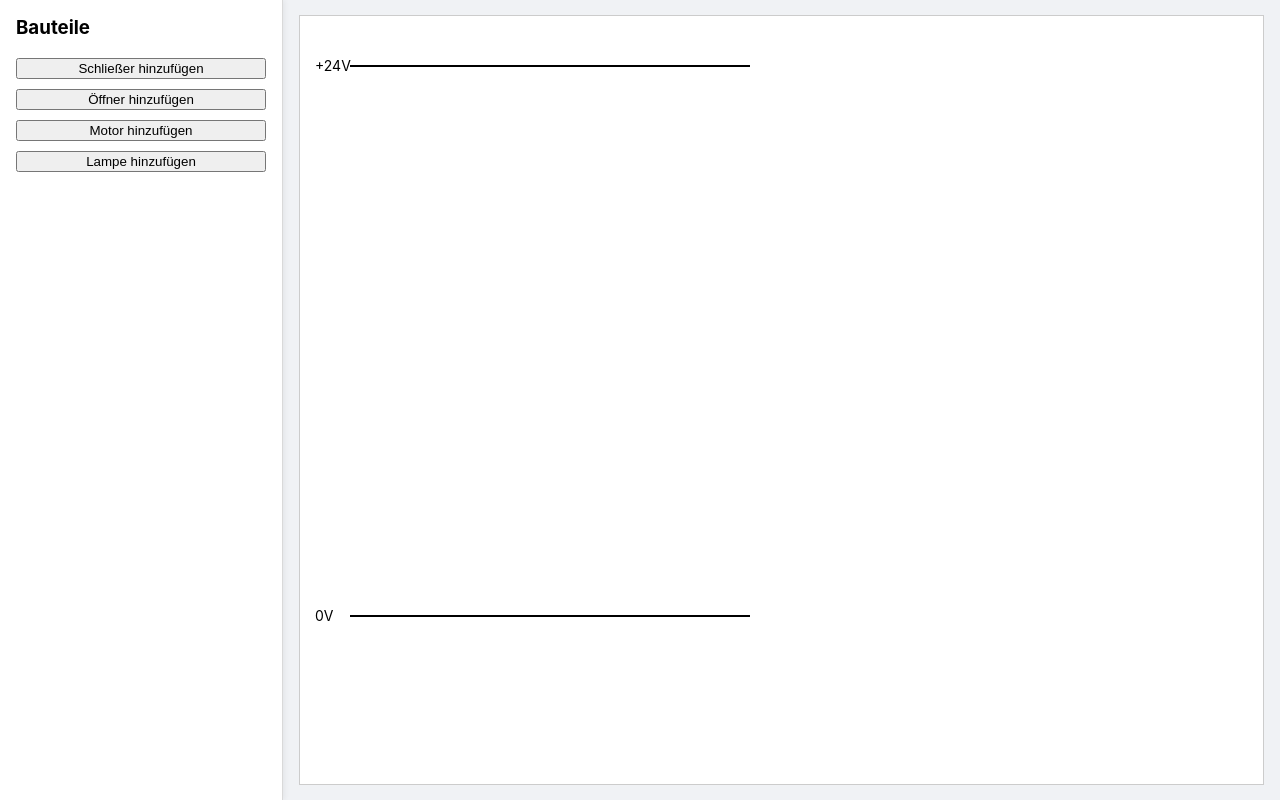
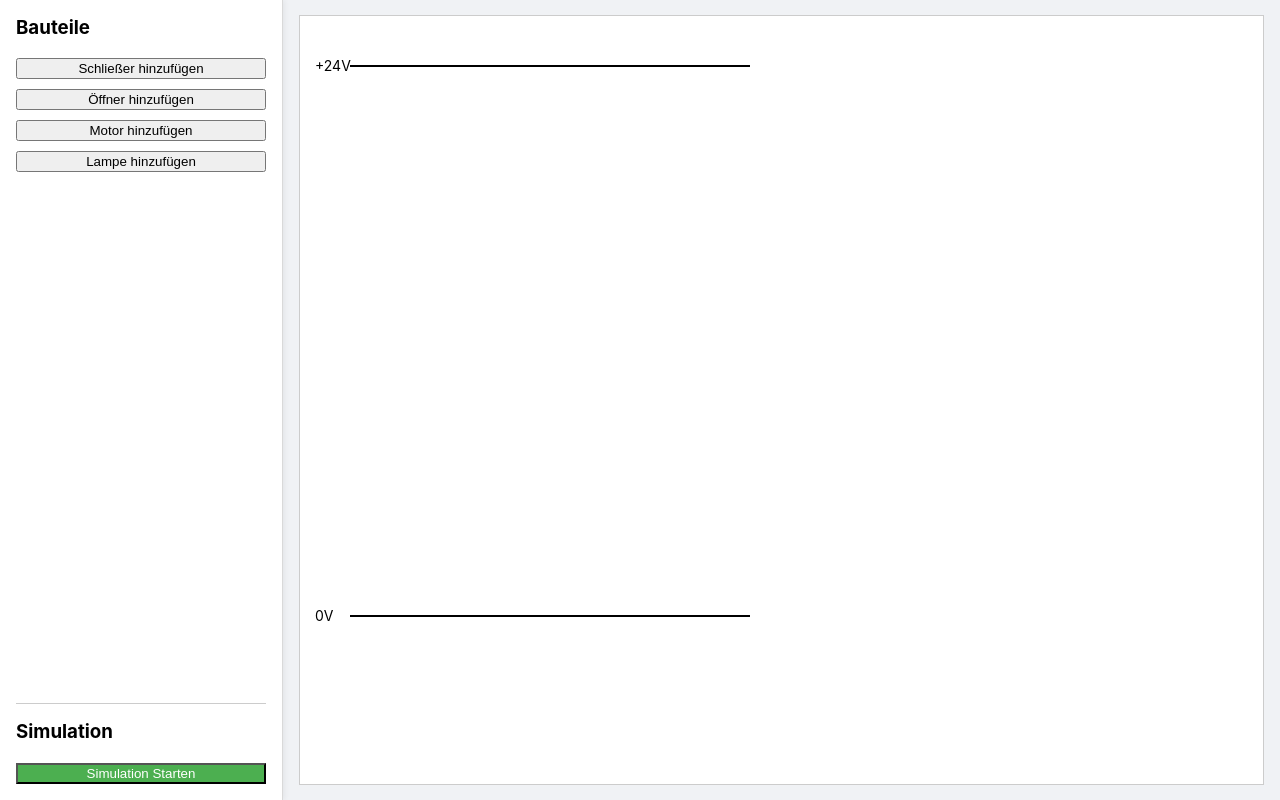
Before and after one commit to TFM21C/Plan-Technik, a React (Create React App) app: page / in a window 1280 px wide. Built offline with nearby package versions, Linux system fonts and the light colour scheme.

Commit message:
Add play/stop simulation functionality

```diff
--- a/src/App.tsx
+++ b/src/App.tsx
@@ -24,6 +24,7 @@ export default function App() {
   const [connectingInfo, setConnectingInfo] = React.useState<ConnectingInfo>({ startPinId: null });
   const [mousePosition, setMousePosition] = React.useState({ x: 0, y: 0 });
   const [selectedComponentId, setSelectedComponentId] = React.useState<string | null>(null);
+  const [isSimulating, setIsSimulating] = React.useState<boolean>(false); // NEU
   const svgRef = React.useRef<SVGSVGElement>(null);
 
   React.useEffect(() => {
@@ -58,7 +59,14 @@ export default function App() {
   const handleAddComponent = (type: ComponentType) => {
     const newId = `${type.toLowerCase()}-${Date.now()}`;
     const pins = createPinsForComponent(newId, type);
-    const newComponent: CircuitComponent = { id: newId, type, label: newId, position: { x: 150, y: 150 }, pins };
+    let initialState = {} as any; // Standardmäßig leerer Zustand
+    // NEU: Setze den Anfangszustand für Schalter
+    if (type === ComponentType.NormallyOpen) {
+      initialState = { isOpen: true };
+    } else if (type === ComponentType.NormallyClosed) {
+      initialState = { isOpen: false };
+    }
+    const newComponent: CircuitComponent = { id: newId, type, label: newId, position: { x: 150, y: 150 }, pins, state: initialState };
     setState(prevState => ({ ...prevState, components: { ...prevState.components, [newId]: newComponent } }));
   };
 
@@ -73,6 +81,7 @@ export default function App() {
   };
 
   const handleMouseDownOnComponent = (e: React.MouseEvent, componentId: string) => {
+    if (isSimulating) return; // Im Simulationsmodus nicht ziehen
     e.preventDefault();
     setSelectedComponentId(componentId);
     const component = state.components[componentId];
@@ -96,9 +105,14 @@ export default function App() {
 
   const handleMouseUp = () => { setDraggingInfo(null); };
 
-  const handleCanvasClick = () => { if (connectingInfo.startPinId) { setConnectingInfo({ startPinId: null }); } };
+  const handleCanvasClick = () => {
+    if (connectingInfo.startPinId) {
+      setConnectingInfo({ startPinId: null });
+    }
+  };
 
   const handlePinClick = (e: React.MouseEvent, pinId: string) => {
+    if (isSimulating) return; // Im Simulationsmodus keine Verbindungen erstellen
     e.stopPropagation();
     setSelectedComponentId(null);
     if (!connectingInfo.startPinId) {
@@ -108,6 +122,27 @@ export default function App() {
       const newConnectionId = `conn-${connectingInfo.startPinId}-${pinId}`;
       setState(prevState => ({ ...prevState, connections: { ...prevState.connections, [newConnectionId]: { id: newConnectionId, startPinId: connectingInfo.startPinId!, endPinId: pinId } } }));
       setConnectingInfo({ startPinId: null });
+    }
+  };
+
+  // NEU: Schaltet die Simulation an/aus
+  const handleToggleSimulation = () => {
+    setIsSimulating(prev => !prev);
+    setSelectedComponentId(null); // Auswahl bei Moduswechsel aufheben
+  };
+
+  // NEU: Behandelt Klicks auf Bauteile (nur im Simulationsmodus)
+  const handleComponentClick = (e: React.MouseEvent, componentId: string) => {
+    if (!isSimulating) return; // Nur im Simulationsmodus
+
+    e.stopPropagation();
+    const component = state.components[componentId];
+    if (component.type === ComponentType.NormallyOpen || component.type === ComponentType.NormallyClosed) {
+      setState(prevState => {
+        const currentComp = prevState.components[componentId];
+        const newCompState = { ...currentComp.state, isOpen: !currentComp.state?.isOpen };
+        return { ...prevState, components: { ...prevState.components, [componentId]: { ...currentComp, state: newCompState } } };
+      });
     }
   };
 
@@ -146,7 +181,11 @@ export default function App() {
   return (
     <div className="app-container">
       <aside className="palette-container">
-        <Palette onAddComponent={handleAddComponent} />
+        <Palette
+          onAddComponent={handleAddComponent}
+          onToggleSimulation={handleToggleSimulation}
+          isSimulating={isSimulating}
+        />
       </aside>
       <main className="canvas-container">
         <CircuitCanvas
@@ -160,14 +199,18 @@ export default function App() {
           onMouseUp={handleMouseUp}
           onCanvasClick={handleCanvasClick}
           connectingInfo={getConnectingInfoForCanvas()}
+          onComponentClick={handleComponentClick} // NEU
         />
       </main>
+      {/* Detail-Seitenleiste im Simulationsmodus ausblenden */}
+      {!isSimulating && (
         <DetailsSidebar
           selectedComponent={selectedComponentId ? state.components[selectedComponentId] : null}
           onDelete={handleDeleteComponent}
           onClose={() => setSelectedComponentId(null)}
           onLabelChange={handleLabelChange}
         />
+      )}
     </div>
   );
 }
--- a/src/components/Canvas/CircuitCanvas.tsx
+++ b/src/components/Canvas/CircuitCanvas.tsx
@@ -9,6 +9,7 @@ interface CircuitCanvasProps {
   selectedComponentId: string | null;
   onComponentMouseDown: (e: React.MouseEvent, componentId: string) => void;
   onPinClick: (e: React.MouseEvent, pinId: string) => void;
+  onComponentClick: (e: React.MouseEvent, componentId: string) => void; // NEU
   onMouseMove: (e: React.MouseEvent) => void;
   onMouseUp: () => void;
   onCanvasClick: () => void;
@@ -23,6 +24,7 @@ const CircuitCanvas: React.FC<CircuitCanvasProps> = (props) => {
     selectedComponentId,
     onComponentMouseDown,
     onPinClick,
+    onComponentClick,
     onMouseMove,
     onMouseUp,
     onCanvasClick,
@@ -77,6 +79,7 @@ const CircuitCanvas: React.FC<CircuitCanvasProps> = (props) => {
           isSelected={component.id === selectedComponentId}
           onMouseDown={onComponentMouseDown}
           onPinClick={onPinClick}
+          onComponentClick={onComponentClick}
         />
       ))}
     </svg>
--- a/src/components/ComponentPalette/Palette.tsx
+++ b/src/components/ComponentPalette/Palette.tsx
@@ -1,31 +1,36 @@
+// src/components/ComponentPalette/Palette.tsx
+
 import React from 'react';
 import { ComponentType } from '../../types/circuit';
-import Button from '../UI/Button'; // Wir verwenden unsere Button-Komponente
+import Button from '../UI/Button';
 
 interface PaletteProps {
   onAddComponent: (type: ComponentType) => void;
+  onToggleSimulation: () => void; // NEU
+  isSimulating: boolean; // NEU
 }
 
-const Palette: React.FC<PaletteProps> = ({ onAddComponent }) => {
+const Palette: React.FC<PaletteProps> = ({ onAddComponent, onToggleSimulation, isSimulating }) => {
   return (
-    <div>
-      <h3 style={{ marginTop: 0 }}>Bauteile</h3>
-      <div style={{ display: 'flex', flexDirection: 'column', gap: '10px' }}>
+    <div style={{ display: 'flex', flexDirection: 'column', height: '100%' }}>
+      <div>
+        <h3 style={{ marginTop: 0 }}>Bauteile</h3>
+        <div style={{ display: 'flex', flexDirection: 'column', gap: '10px' }}>
+          {/* Die Buttons sind im Simulationsmodus deaktiviert */}
+          <Button label="Schließer hinzufügen" onClick={() => onAddComponent(ComponentType.NormallyOpen)} disabled={isSimulating} />
+          <Button label="Öffner hinzufügen" onClick={() => onAddComponent(ComponentType.NormallyClosed)} disabled={isSimulating} />
+          <Button label="Motor hinzufügen" onClick={() => onAddComponent(ComponentType.Motor)} disabled={isSimulating} />
+          <Button label="Lampe hinzufügen" onClick={() => onAddComponent(ComponentType.Lamp)} disabled={isSimulating} />
+        </div>
+      </div>
+
+      {/* NEU: Simulations-Steuerung am unteren Rand der Palette */}
+      <div style={{ marginTop: 'auto' }}>
+        <h3 style={{ borderTop: '1px solid #ccc', paddingTop: '1rem' }}>Simulation</h3>
         <Button
-          label="Schließer hinzufügen"
-          onClick={() => onAddComponent(ComponentType.NormallyOpen)}
-        />
-        <Button
-          label="Öffner hinzufügen"
-          onClick={() => onAddComponent(ComponentType.NormallyClosed)}
-        />
-        <Button
-          label="Motor hinzufügen"
-          onClick={() => onAddComponent(ComponentType.Motor)}
-        />
-        <Button
-          label="Lampe hinzufügen"
-          onClick={() => onAddComponent(ComponentType.Lamp)}
+          label={isSimulating ? 'Simulation Stoppen' : 'Simulation Starten'}
+          onClick={onToggleSimulation}
+          style={{ backgroundColor: isSimulating ? '#f44336' : '#4CAF50', color: 'white', width: '100%' }}
         />
       </div>
     </div>
--- a/src/types/circuit.ts
+++ b/src/types/circuit.ts
@@ -33,6 +33,7 @@ export interface CircuitComponent {
   label: string;                // Die vom Benutzer vergebene Bezeichnung, z.B. 'S1'
   position: { x: number; y: number }; // Die X/Y-Koordinaten auf der Zeichenfläche
   pins: Pin[];                  // Eine Liste der Anschlusspunkte
+  state?: { [key: string]: any }; // NEU: Optionaler Zustand für das Bauteil
 }
 
 /**
```
Also changed, not shown: src/components/ElectricalComponents/DraggableComponent.tsx (+53 -9 lines). Lines whose indentation alone changed are shown as unchanged.
